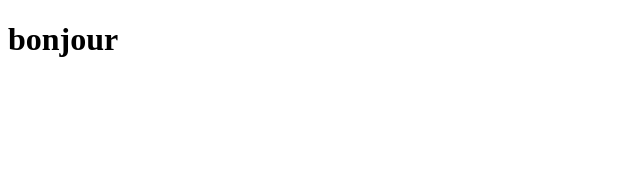
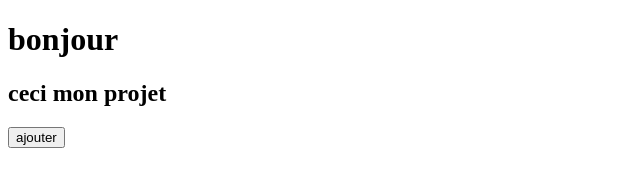
Before and after one commit to bacembenhfayehd/new-project, a plain HTML site: page index.html in a window 1280 px wide. Shown: the whole page, without its empty margins (0-640 px from the left). Drawn offline with Linux system fonts and the light colour scheme.

Commit message:
ajout de h2 et button

```diff
--- a/index.html
+++ b/index.html
@@ -7,5 +7,7 @@
 </head>
 <body>
     <h1>bonjour</h1>
+    <h2>ceci mon projet</h2>
+    <button>ajouter</button>
 </body>
 </html>
```
